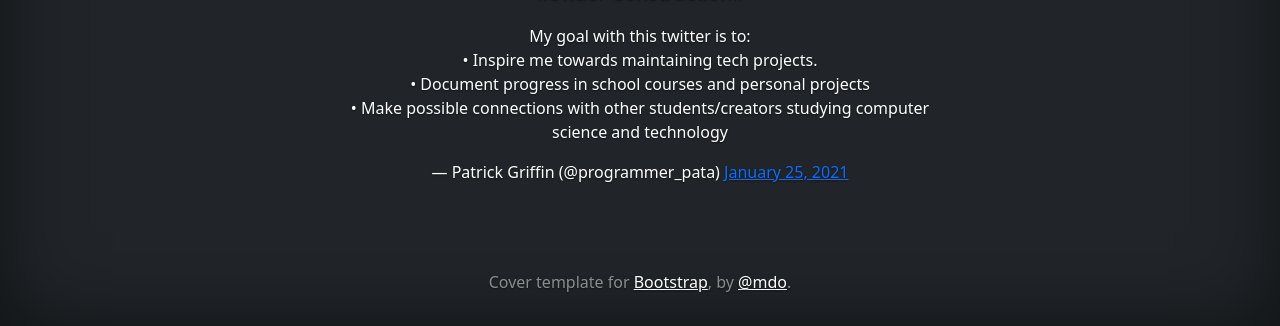
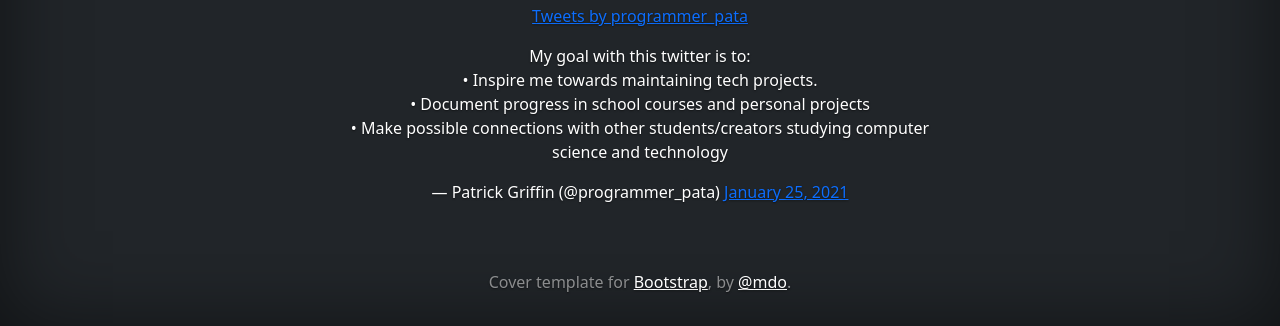
Before and after one commit to pata300/PGriffin2021, a plain HTML site: page index.html in a window 1280 px wide. Shown: the part 474-800 px from the top of the page. Drawn offline with nearby package versions, Linux system fonts and the light colour scheme.

Commit message:
adding twitter widget

```diff
--- a/index.html
+++ b/index.html
@@ -100,7 +100,9 @@
         <p class="lead">!!Under Construction!!</p>
 
 
-
+        <a class="twitter-timeline" data-width="300" data-height="500" data-dnt="true"
+        data-theme="dark" href="https://twitter.com/programmer_pata?ref_src=twsrc%5Etfw">Tweets by programmer_pata</a>
+        <script async src="https://platform.twitter.com/widgets.js" charset="utf-8"></script>
 
 
         <p> <blockquote class="twitter-tweet" data-theme="dark"><p lang="en" dir="ltr">My goal with this twitter is to:<br>• Inspire me towards maintaining tech projects.<br>• Document progress in school courses and personal projects<br>• Make possible connections with other students/creators studying computer science and technology</p>&mdash; Patrick Griffin (@programmer_pata) <a href="https://twitter.com/programmer_pata/status/1353816986992697345?ref_src=twsrc%5Etfw">January 25, 2021</a></blockquote>
```
